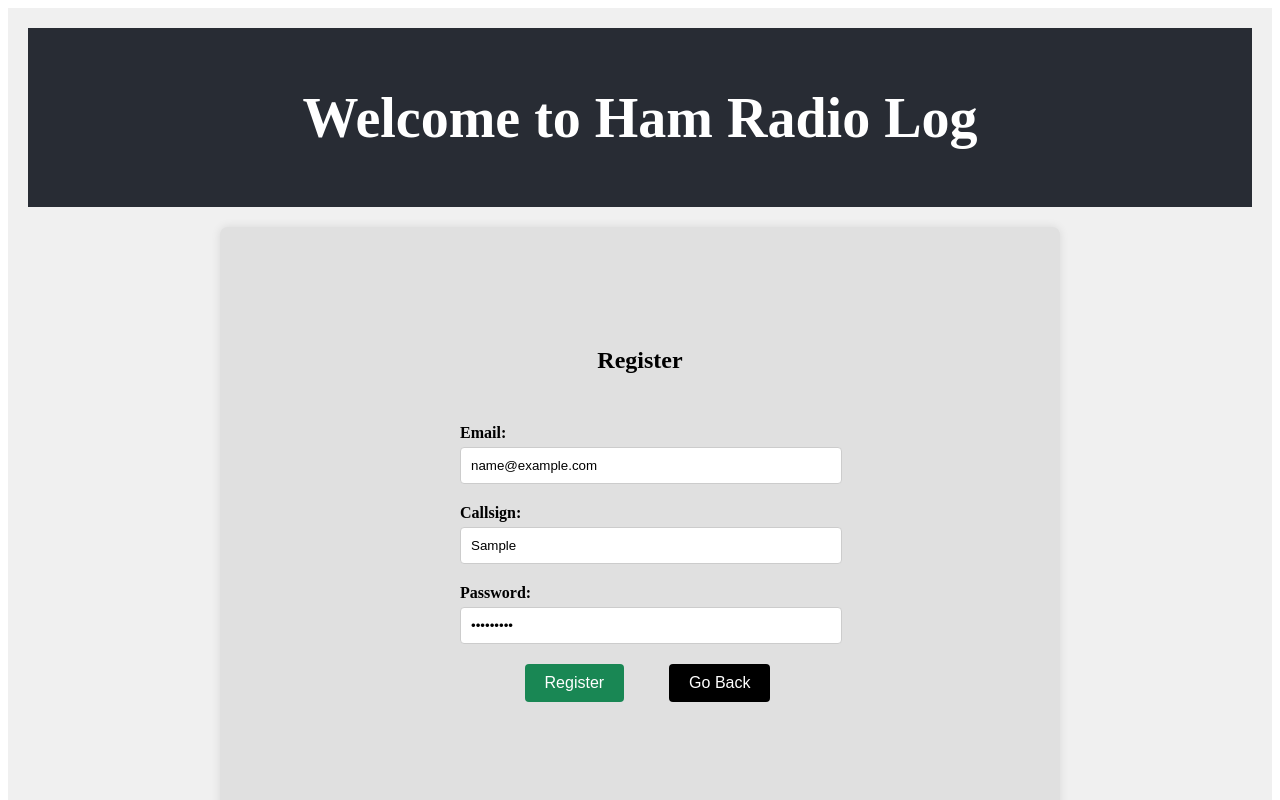
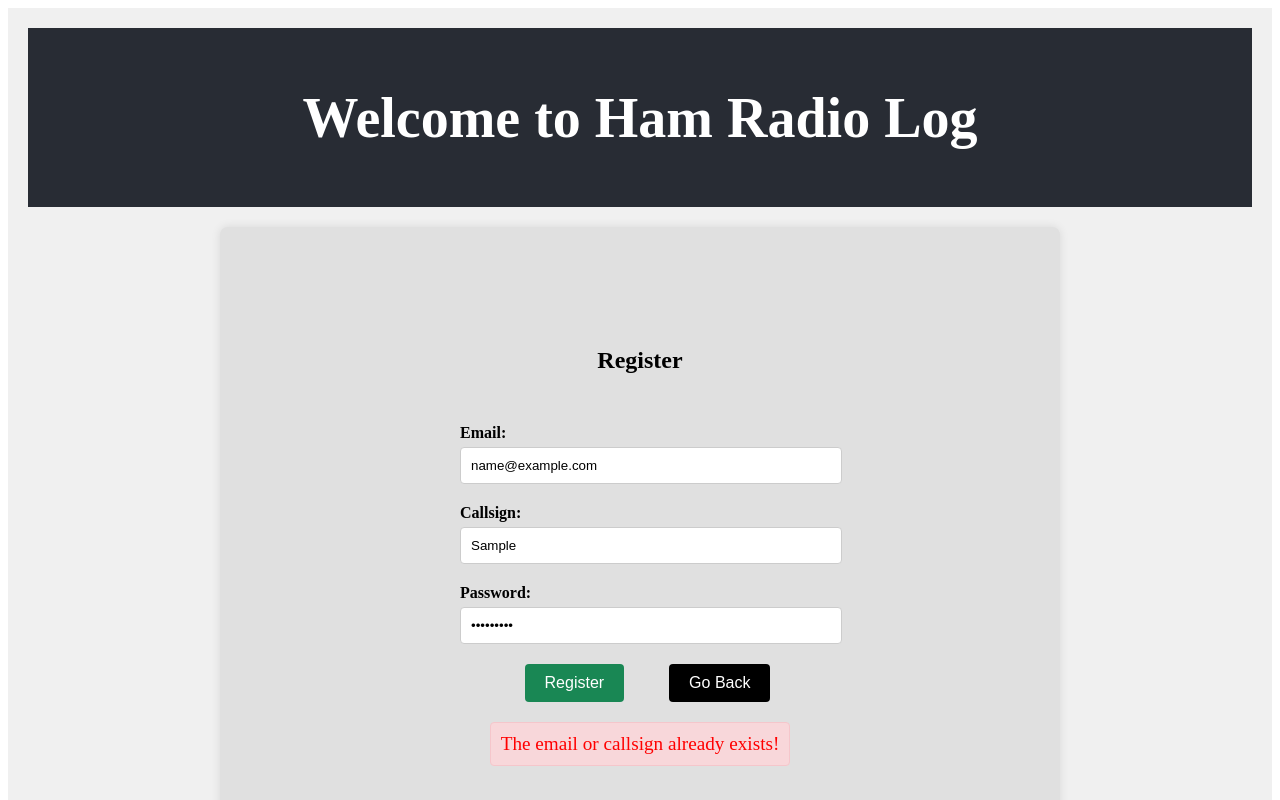
Before and after one commit to daniel-dragnescu/qso-frontend, a React (Create React App) app: page /register in a window 1280 px wide. Both pictures are taken after typing "name@example.com", "Sample", "Sample123" into the empty fields and a click on the button "Register". Shown: the top 800 px of the page. Built offline with nearby package versions, Linux system fonts and the light colour scheme; no server answers.

Commit message:
Adding error message to registerform

```diff
--- a/src/components/RegisterForm.js
+++ b/src/components/RegisterForm.js
@@ -11,6 +11,7 @@ const RegisterForm = () => {
   });
 
   const [successMessage, setSuccessMessage] = useState('');
+  const [errorMessage, setErrorMessage] = useState('');
   const navigate = useNavigate();
 
   const handleChange = (e) => {
@@ -54,6 +55,10 @@ const RegisterForm = () => {
 
     } catch (error) {
       console.error('Error registering:', error.message);
+      setErrorMessage('The email or callsign already exists!');
+      setTimeout(() => {
+        setErrorMessage('');
+      }, 3000);
       // Optionally handle error (e.g., display error message to user)
     }
   };
@@ -112,6 +117,7 @@ const RegisterForm = () => {
               <button type="button" className="go-back-btn" onClick={handleGoBack}>Go Back</button>
             </div>
             {successMessage && <p className="success-message">{successMessage}</p>}
+            {errorMessage && <p className="validation-message">{errorMessage}</p>}
           </form>
         </section>
       </main>
```
